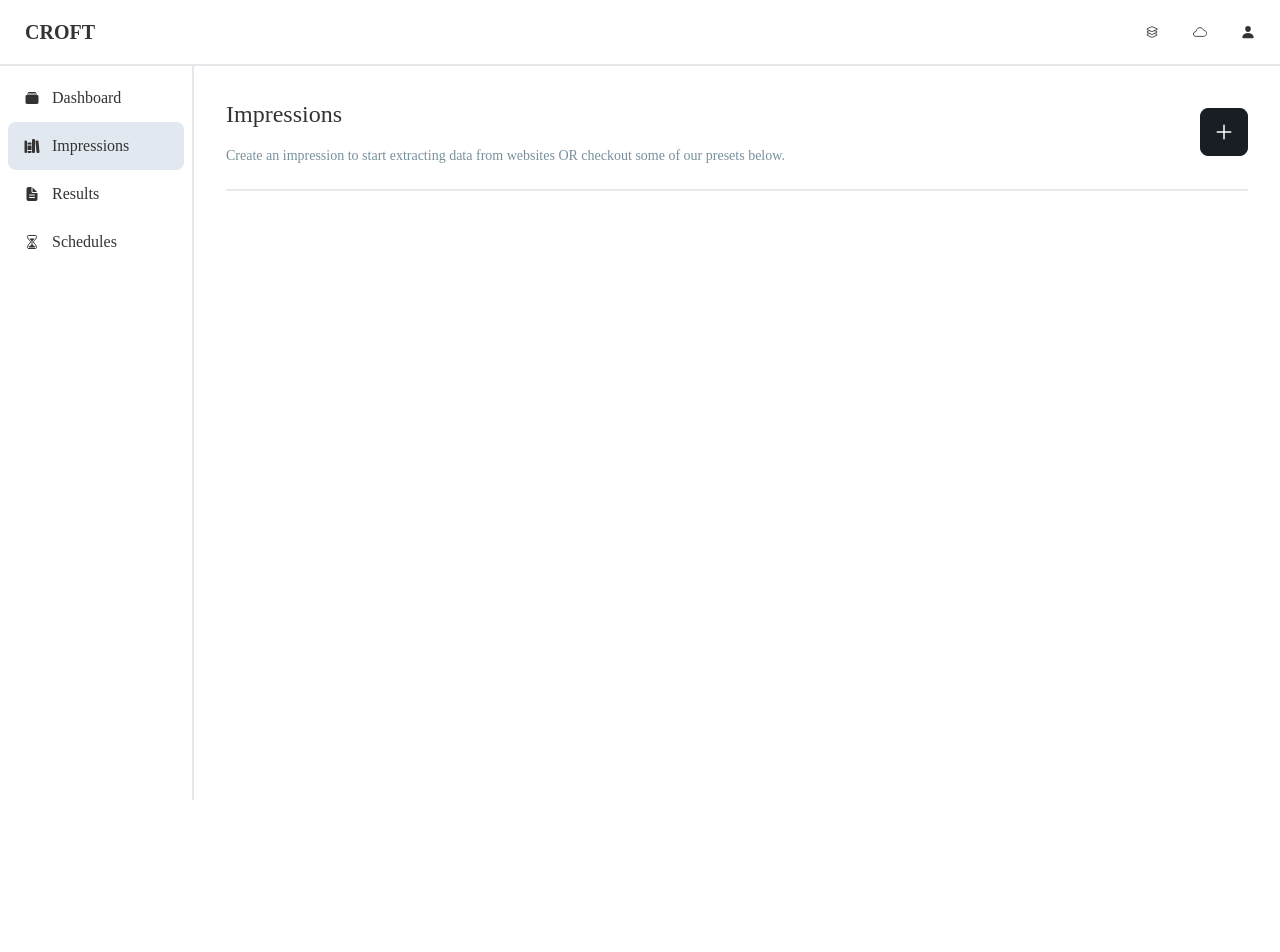
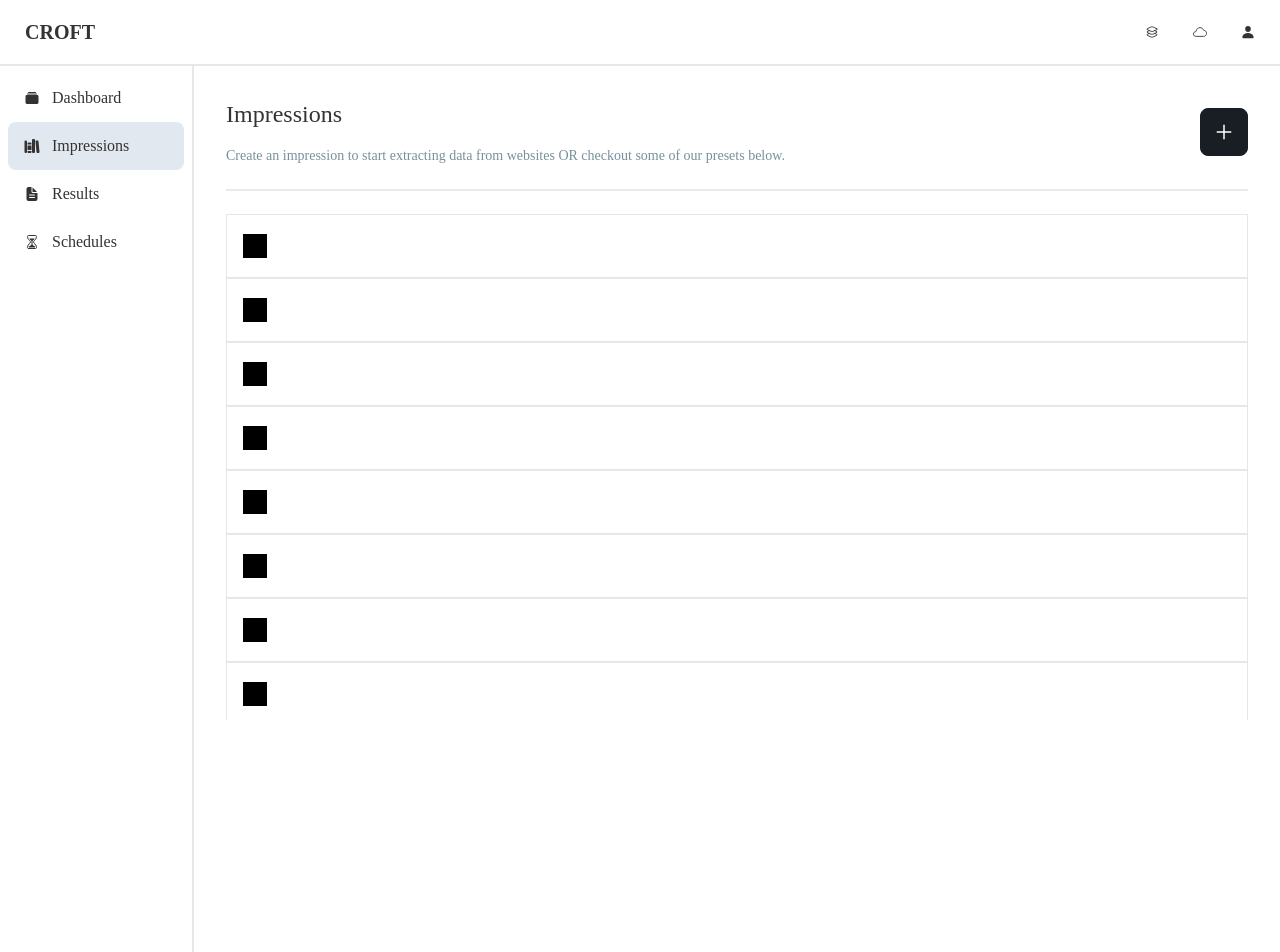
Before and after one commit to Croft-AI/croft-frontend, a React (Create React App) app: page /impression in a window 1280 px wide. Shown: the top 952 px of the page. Before the commit the page ends 800 px from the top, so only its background shows below. Built offline with nearby package versions, Linux system fonts and the light colour scheme; no server answers; sample sign-in values are in the browser's storage.

Commit message:
feat: added impression list items

```diff
--- a/src/index.tsx
+++ b/src/index.tsx
@@ -13,6 +13,8 @@ import ProtectedRoute from "./routes/ProtectedRoute";
 import HomePage from "./pages/home/HomePage";
 import NavFrame from "../src/frames/NavFrame";
 import ImpressionTitle from "./pages/impression/ImpressionTitle";
+import ImpressionList from "./pages/impression/ImpressionList";
+import ImpressionListItem from "./pages/impression/ImpressionListItem";
 const router = createBrowserRouter([
   {
     path: "/",
@@ -26,9 +28,26 @@ const router = createBrowserRouter([
         path: "impression/",
         element: (
           <>
-            <ImpressionTitle onButtonClick={() => console.log("fart")} />
-            <div id="detail">
-              <Outlet />
+            <div className="flex flex-col">
+              <ImpressionTitle onButtonClick={() => console.log("fart")} />
+              <div className="h-1/2">
+                <ImpressionList>
+                  <ImpressionListItem />
+                  <ImpressionListItem />
+                  <ImpressionListItem />
+                  <ImpressionListItem />
+                  <ImpressionListItem />
+                  <ImpressionListItem />
+                  <ImpressionListItem />
+                  <ImpressionListItem />
+                  <ImpressionListItem />
+                  <ImpressionListItem />
+                  <ImpressionListItem />
+                  <ImpressionListItem />
+                  <ImpressionListItem />
+                  <ImpressionListItem />
+                </ImpressionList>
+              </div>
             </div>
           </>
         ),
--- /dev/null
+++ b/src/pages/impression/ImpressionList.tsx
@@ -0,0 +1,14 @@
+import React from "react";
+
+interface IImpressionList {
+  children: React.ReactNode | React.ReactNode[];
+}
+
+const ImpressionList: React.FC<IImpressionList> = ({ children }) => {
+  return (
+    <div className="w-full max-h-full h-full overflow-y-scroll bg-black overscroll-contain">
+      {children}
+    </div>
+  );
+};
+export default ImpressionList;
--- /dev/null
+++ b/src/pages/impression/ImpressionListItem.tsx
@@ -0,0 +1,9 @@
+const ImpressionListItem = () => {
+  return (
+    <div className="w-full h-16 flex flex-row bg-base-100 p-4 border border-1">
+      <div className="w-6 h-6 m-auto bg-black"></div>
+      <div className="flex-grow"></div>
+    </div>
+  );
+};
+export default ImpressionListItem;
```
